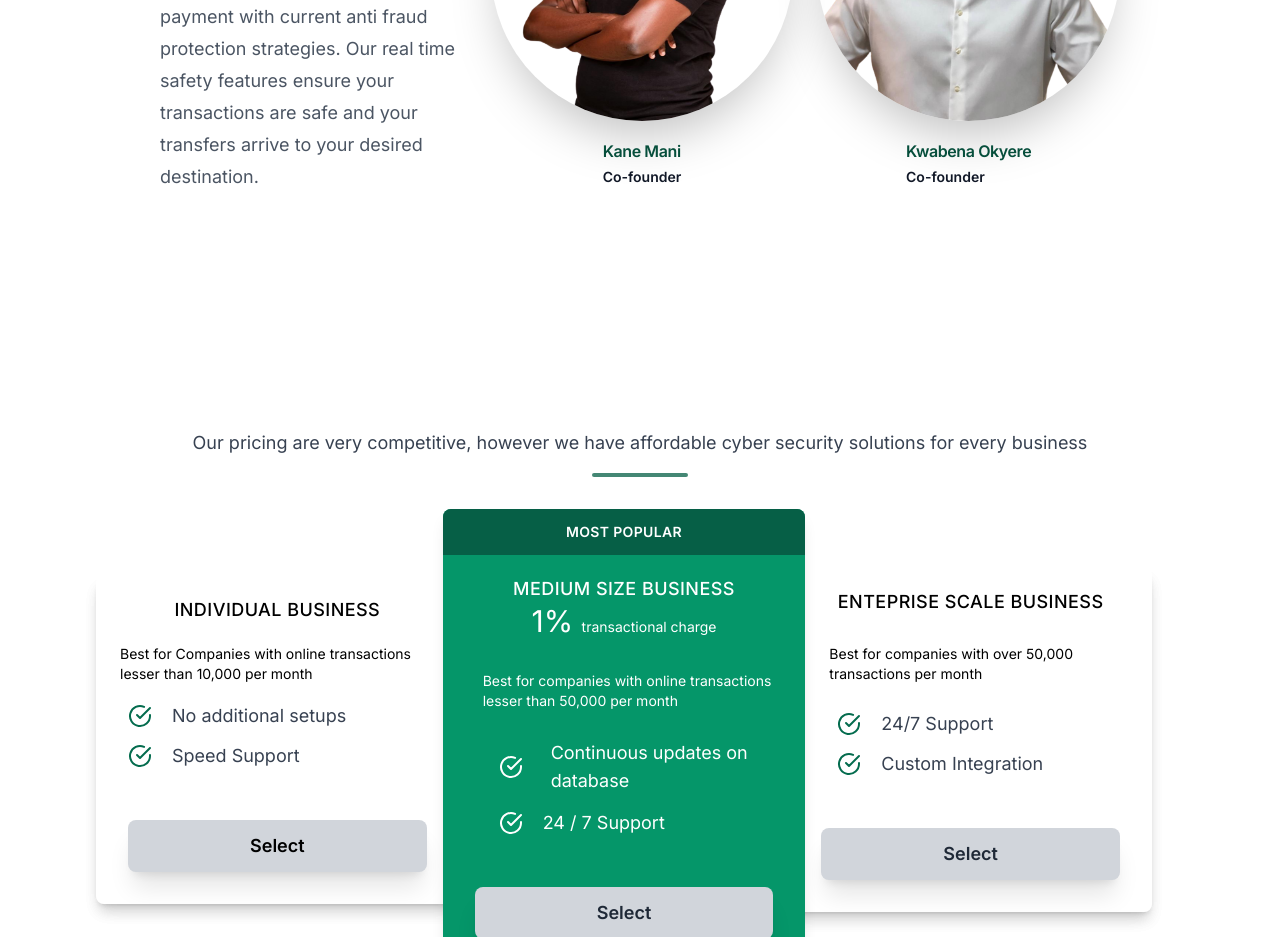
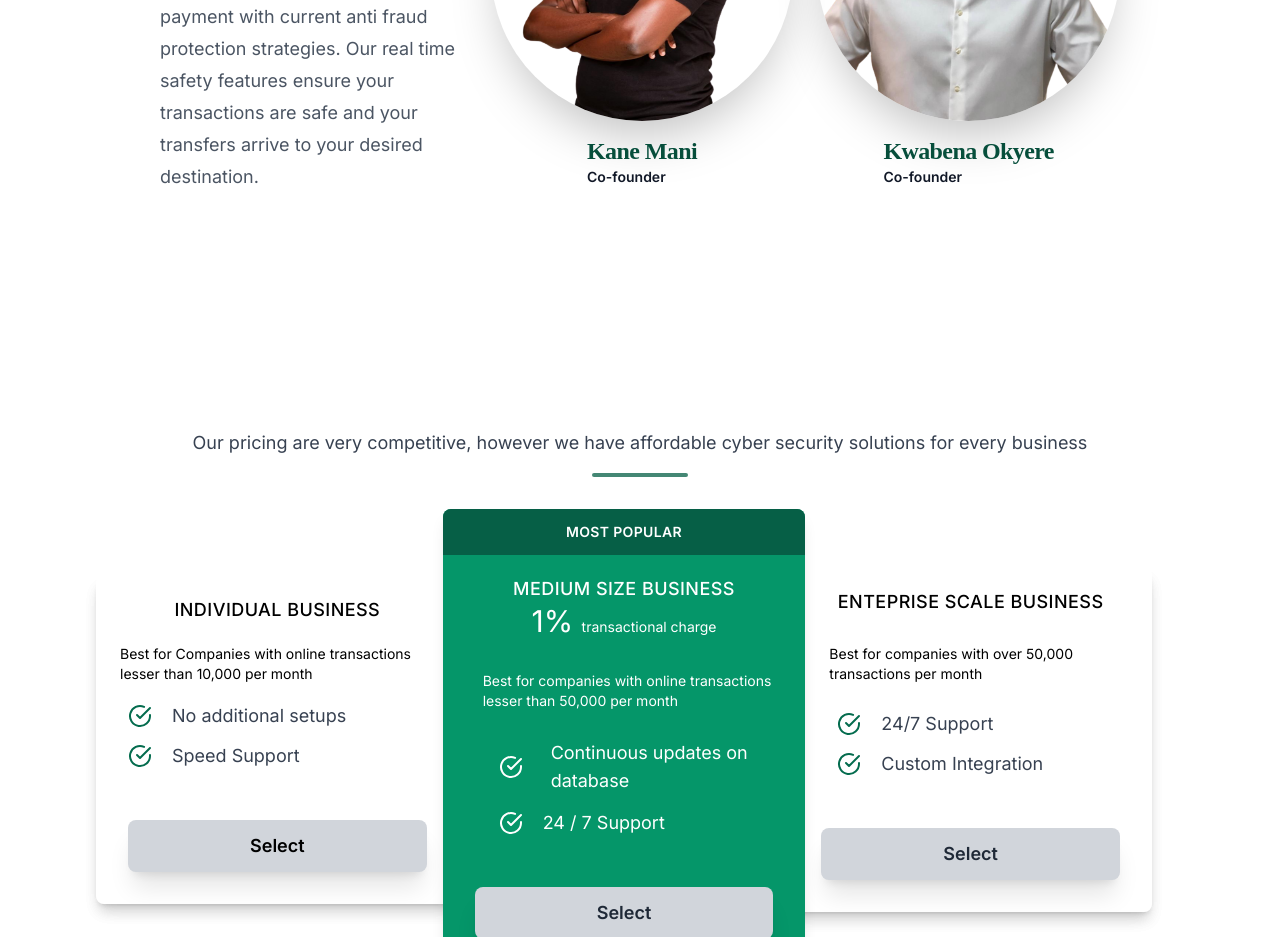
Before and after one commit to DanielOkyere/hoot_frontend, a Next.js app: page / in a window 1280 px wide. Shown: the part 2540-3477 px from the top of the page. Built offline with nearby package versions, Linux system fonts and the light colour scheme.

Commit message:
Changed Fonts

```diff
--- a/app/globals.css
+++ b/app/globals.css
@@ -26,3 +26,9 @@ body {
   background-size: cover;
 
 }
+
+@import url('https://fonts.googleapis.com/css2?family=Caveat&display=swap');
+
+.team-name{
+  font-family: 'Caveat',cursive;
+}
--- a/components/home/team.jsx
+++ b/components/home/team.jsx
@@ -36,7 +36,7 @@ export default function TeamComponent() {
                             <div className="flex flex-col items-center gap-x-6">
                             <Image src={person.imageUrl} alt={person.name} className='rounded-full h-80 w-80 shadow-2xl' />
                                 <div className="mt-2 py-2">
-                                    <h3 className="text-base font-semibold leading-7 tracking-tight text-emerald-900">
+                                    <h3 className="font-semibold leading-7 tracking-tight text-emerald-900 team-name text-2xl">
                                         {person.name}
                                     </h3>
                                     <p className="text-sm font-semibold leading-6 text-gray-900">
```
